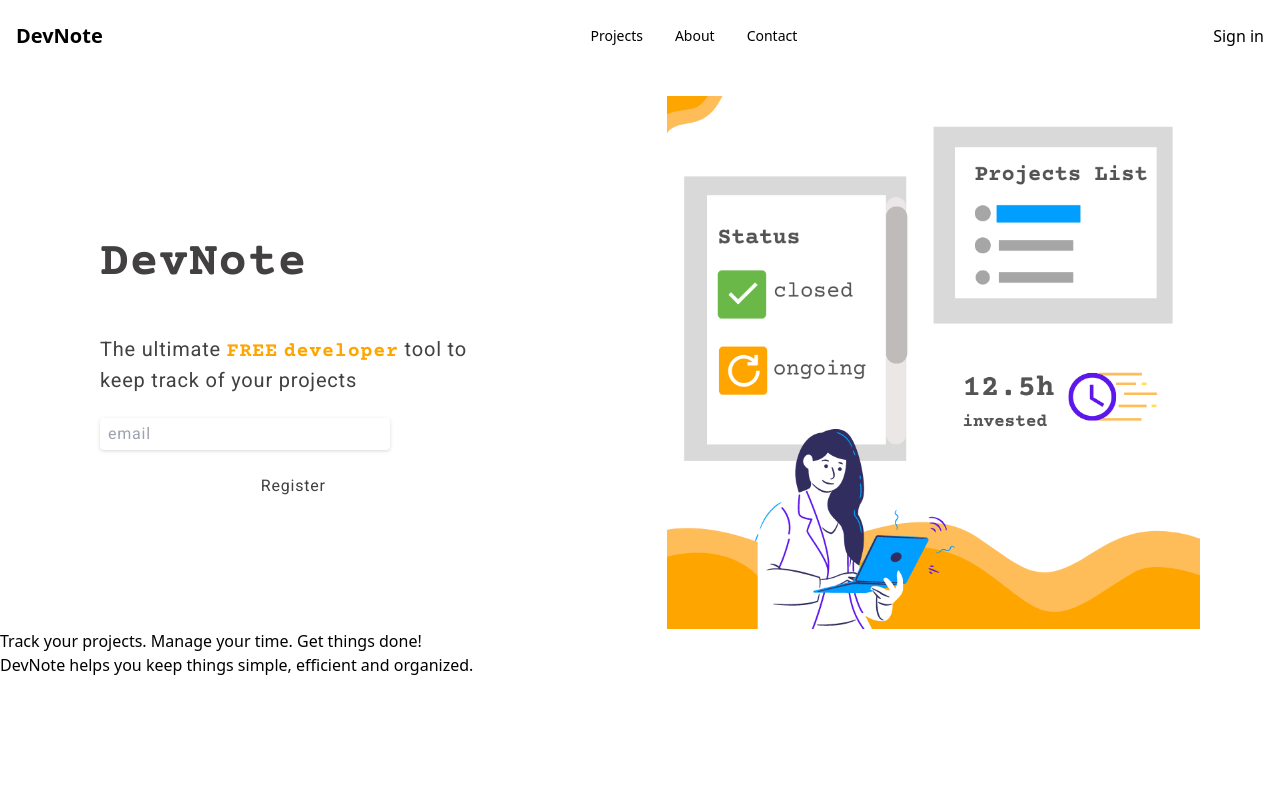
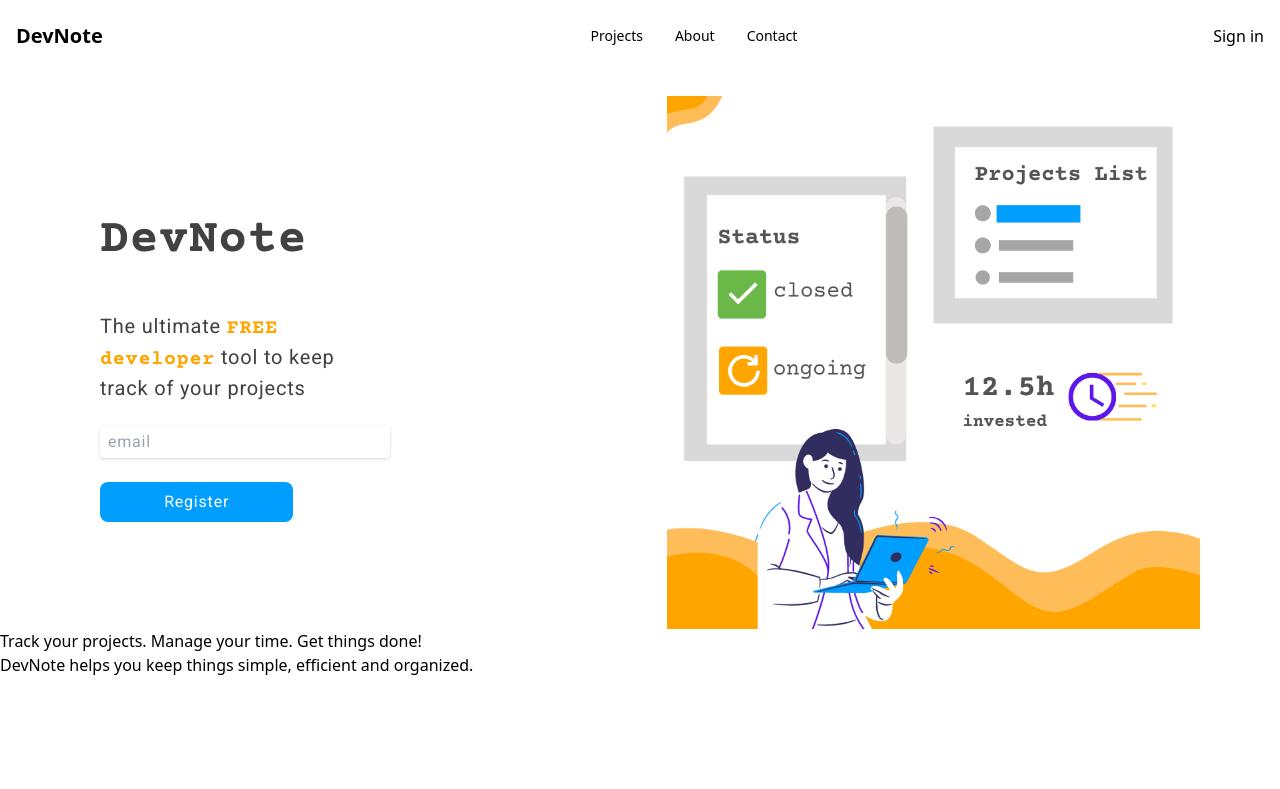
Before and after one commit to edukaki/devlist, a React (Create React App) app: page / in a window 1280 px wide. Shown: the top 789 px of the page. Built offline with nearby package versions, Linux system fonts and the light colour scheme; no server answers.

Commit message:
feat(home): add lg widths to description elements and style tto register button

```diff
--- a/src/pages/Home/index.jsx
+++ b/src/pages/Home/index.jsx
@@ -9,11 +9,11 @@ const Home = () => {
     return (
         <main className='min-h-[100vh]'>
             <section className='flex flex-col-reverse justify-around pt-6 md:flex-row text-darkGray'>
-                <div className='flex flex-col tracking-wider font-roboto space-y-6 md:w-4/12 my-auto p-5'>
+                <div className='flex flex-col tracking-wider font-roboto space-y-6 md:w-6/12 xl:w-4/12 my-auto p-5'>
                     <h1 className="font-courier font-bold text-4xl text-center pt-3 md:text-5xl md:text-left">DevNote</h1>
-                    <p className="text-xl text-center pt-6 md:text-left">The ultimate <span className="font-courier uppercase font-bold text-orange">free</span> <span className="font-courier font-bold text-orange">developer</span> tool to keep track of your projects</p>
-                    <input className="drop-shadow rounded w-3/4 place-self-center py-1 px-2 md:place-self-start" type="email" placeholder="email"></input>
-                    <button type="button">Register</button>
+                    <p className="text-xl text-center m-auto pt-6 sm:w-2/3 md:text-left md:m-0">The ultimate <span className="font-courier uppercase font-bold text-orange">free</span> <span className="font-courier font-bold text-orange">developer</span> tool to keep track of your projects</p>
+                    <input className="drop-shadow rounded w-2/5 place-self-center py-1 px-2 md:place-self-start lg:w-3/4" type="email" placeholder="email"></input>
+                    <button className="bg-blue rounded-lg w-auto place-self-center md:place-self-start lg:w-1/2 py-2 px-3 text-white"type="button">Register</button>
                 </div>
 
                 <div className="md:w-5/12 ">
```
